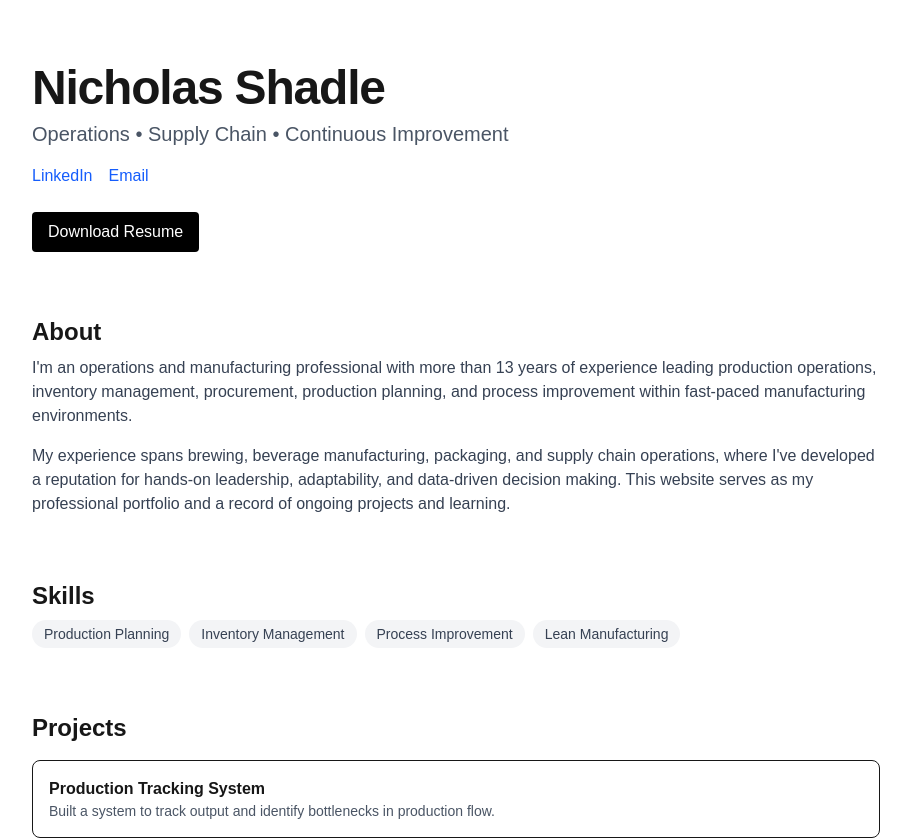
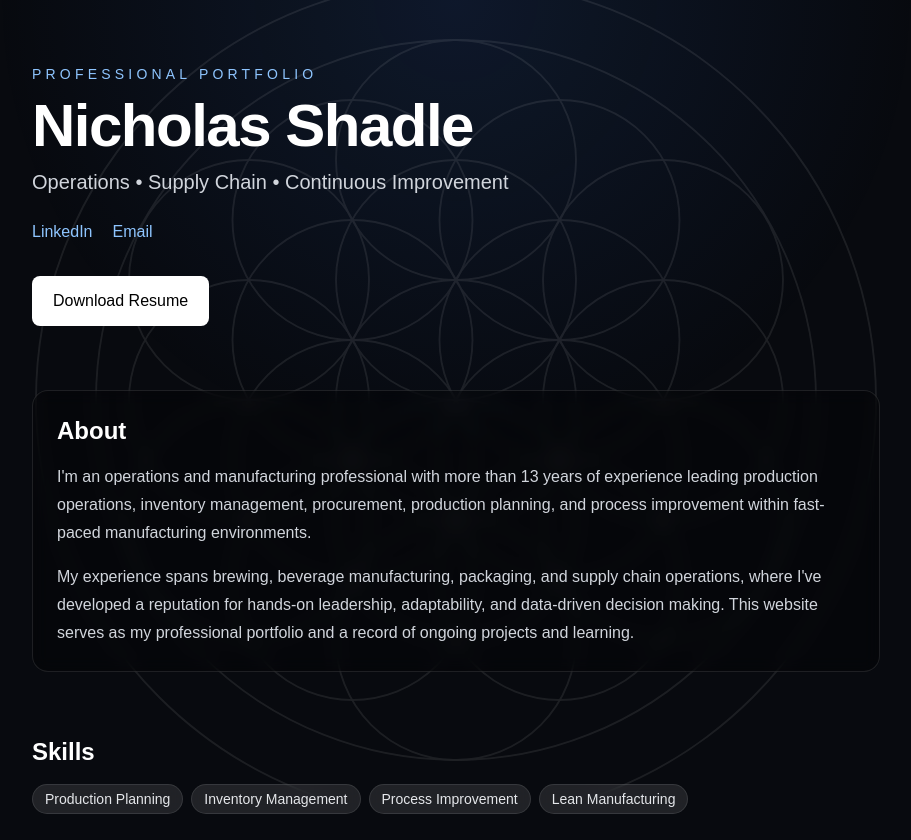
Before and after one commit to Briggadocious/nickshadle-site, a Next.js app: page / in a window 1280 px wide. Shown: the top 840 px of the page, without its empty margins (184-1095 px from the left). Built offline with nearby package versions, Linux system fonts and the light colour scheme.

Commit message:
Add Flower of Life background

```diff
--- a/app/page.tsx
+++ b/app/page.tsx
@@ -1,58 +1,128 @@
+export default function Home() {
+  const skills = [
+    "Production Planning",
+    "Inventory Management",
+    "Process Improvement",
+    "Lean Manufacturing",
+  ];
 
-export default function Home() {
+  const flowerCircles = [
+    [300, 300],
+    [300, 220],
+    [369, 260],
+    [369, 340],
+    [300, 380],
+    [231, 340],
+    [231, 260],
+    [300, 140],
+    [369, 180],
+    [438, 220],
+    [438, 300],
+    [438, 380],
+    [369, 420],
+    [300, 460],
+    [231, 420],
+    [162, 380],
+    [162, 300],
+    [162, 220],
+    [231, 180],
+  ];
+
   return (
-    <main className="max-w-4xl mx-auto px-6 py-16 space-y-16">
-      <section className="space-y-2">
-        <h1 className="text-5xl font-bold tracking-tight">Nicholas Shadle</h1>
-        <h2 className="text-xl text-gray-600">
+    <main className="relative min-h-screen overflow-hidden bg-[#080a0f] text-white">
+      {/* Soft background glow */}
+      <div className="pointer-events-none fixed inset-0 bg-[radial-gradient(circle_at_top,rgba(59,130,246,0.12),transparent_45%)]" />
+
+      {/* Flower of Life background */}
+      <div className="pointer-events-none fixed inset-0 flex items-center justify-center overflow-hidden">
+        <svg
+          viewBox="0 0 600 600"
+          aria-hidden="true"
+          className="h-[900px] w-[900px] max-w-none opacity-[0.09]"
+        >
+          <g
+            fill="none"
+            stroke="rgba(255,255,255,0.9)"
+            strokeWidth="1.25"
+          >
+            {flowerCircles.map(([cx, cy], index) => (
+              <circle key={index} cx={cx} cy={cy} r="80" />
+            ))}
+
+            <circle cx="300" cy="300" r="240" />
+            <circle cx="300" cy="300" r="280" />
+          </g>
+        </svg>
+      </div>
+
+      {/* Page content */}
+      <div className="relative z-10 mx-auto max-w-4xl space-y-16 px-6 py-16">
+        <section className="space-y-3">
+          <p className="text-sm uppercase tracking-[0.3em] text-blue-300">
+            Professional Portfolio
+          </p>
+
+          <h1 className="text-5xl font-bold tracking-tight sm:text-6xl">
+            Nicholas Shadle
+          </h1>
+
+          <h2 className="text-xl text-gray-300">
             Operations • Supply Chain • Continuous Improvement
           </h2>
-<div className="flex gap-4 mt-4 text-blue-600">
+
+          <div className="flex gap-5 pt-3 text-blue-300">
             <a
               href="https://www.linkedin.com/in/nick-shadle-679461230"
               target="_blank"
               rel="noopener noreferrer"
+              className="transition hover:text-white"
             >
               LinkedIn
             </a>
 
-  <a href="mailto:NICHOLAS.SHADLE78@GMAIL.COM">
+            <a
+              href="mailto:NICHOLAS.SHADLE78@GMAIL.COM"
+              className="transition hover:text-white"
+            >
               Email
             </a>
           </div>
+
           <a
             href="/resume.pdf"
-          className="inline-block mt-4 px-4 py-2 bg-black text-white rounded"
+            className="mt-5 inline-block rounded-lg border border-white/20 bg-white px-5 py-3 font-medium text-black transition hover:bg-gray-200"
           >
             Download Resume
           </a>
         </section>
 
-
-      <section className="space-y-2">
+        <section className="rounded-2xl border border-white/10 bg-black/30 p-6 backdrop-blur-sm">
           <h3 className="text-2xl font-semibold">About</h3>
 
-  <p className="text-gray-700">
-    I'm an operations and manufacturing professional with more than 13 years of experience leading production operations, inventory management, procurement, production planning, and process improvement within fast-paced manufacturing environments.
+          <p className="mt-4 leading-7 text-gray-300">
+            I&apos;m an operations and manufacturing professional with more
+            than 13 years of experience leading production operations,
+            inventory management, procurement, production planning, and
+            process improvement within fast-paced manufacturing environments.
           </p>
 
-  <p className="text-gray-700 mt-4">
-    My experience spans brewing, beverage manufacturing, packaging, and supply chain operations, where I've developed a reputation for hands-on leadership, adaptability, and data-driven decision making. This website serves as my professional portfolio and a record of ongoing projects and learning.
+          <p className="mt-4 leading-7 text-gray-300">
+            My experience spans brewing, beverage manufacturing, packaging,
+            and supply chain operations, where I&apos;ve developed a reputation
+            for hands-on leadership, adaptability, and data-driven decision
+            making. This website serves as my professional portfolio and a
+            record of ongoing projects and learning.
           </p>
         </section>
 
-      <section className="space-y-2">
+        <section className="space-y-4">
           <h3 className="text-2xl font-semibold">Skills</h3>
+
           <div className="flex flex-wrap gap-2">
-          {[
-            "Production Planning",
-            "Inventory Management",
-            "Process Improvement",
-            "Lean Manufacturing",
-          ].map((skill) => (
+            {skills.map((skill) => (
               <span
                 key={skill}
-              className="px-3 py-1 bg-gray-100 rounded-full text-sm text-gray-700"
+                className="rounded-full border border-white/10 bg-white/10 px-3 py-1 text-sm text-gray-200 backdrop-blur-sm"
               >
                 {skill}
               </span>
@@ -64,21 +134,26 @@ export default function Home() {
           <h3 className="text-2xl font-semibold">Projects</h3>
 
           <div className="space-y-4">
-          <div className="p-4 border rounded-lg">
+            <div className="rounded-xl border border-white/10 bg-black/30 p-5 backdrop-blur-sm">
               <h4 className="font-semibold">Production Tracking System</h4>
-            <p className="text-gray-600 text-sm">
-              Built a system to track output and identify bottlenecks in production flow.
+
+              <p className="mt-2 text-sm leading-6 text-gray-300">
+                Built a system to track output and identify bottlenecks in
+                production flow.
               </p>
             </div>
 
-          <div className="p-4 border rounded-lg">
+            <div className="rounded-xl border border-white/10 bg-black/30 p-5 backdrop-blur-sm">
               <h4 className="font-semibold">Inventory Optimization</h4>
-            <p className="text-gray-600 text-sm">
-              Improved forecasting and reduced waste through better inventory planning.
+
+              <p className="mt-2 text-sm leading-6 text-gray-300">
+                Improved forecasting and reduced waste through better inventory
+                planning.
               </p>
             </div>
           </div>
         </section>
+      </div>
     </main>
   );
 }
```
Lines whose indentation alone changed are shown as unchanged.
